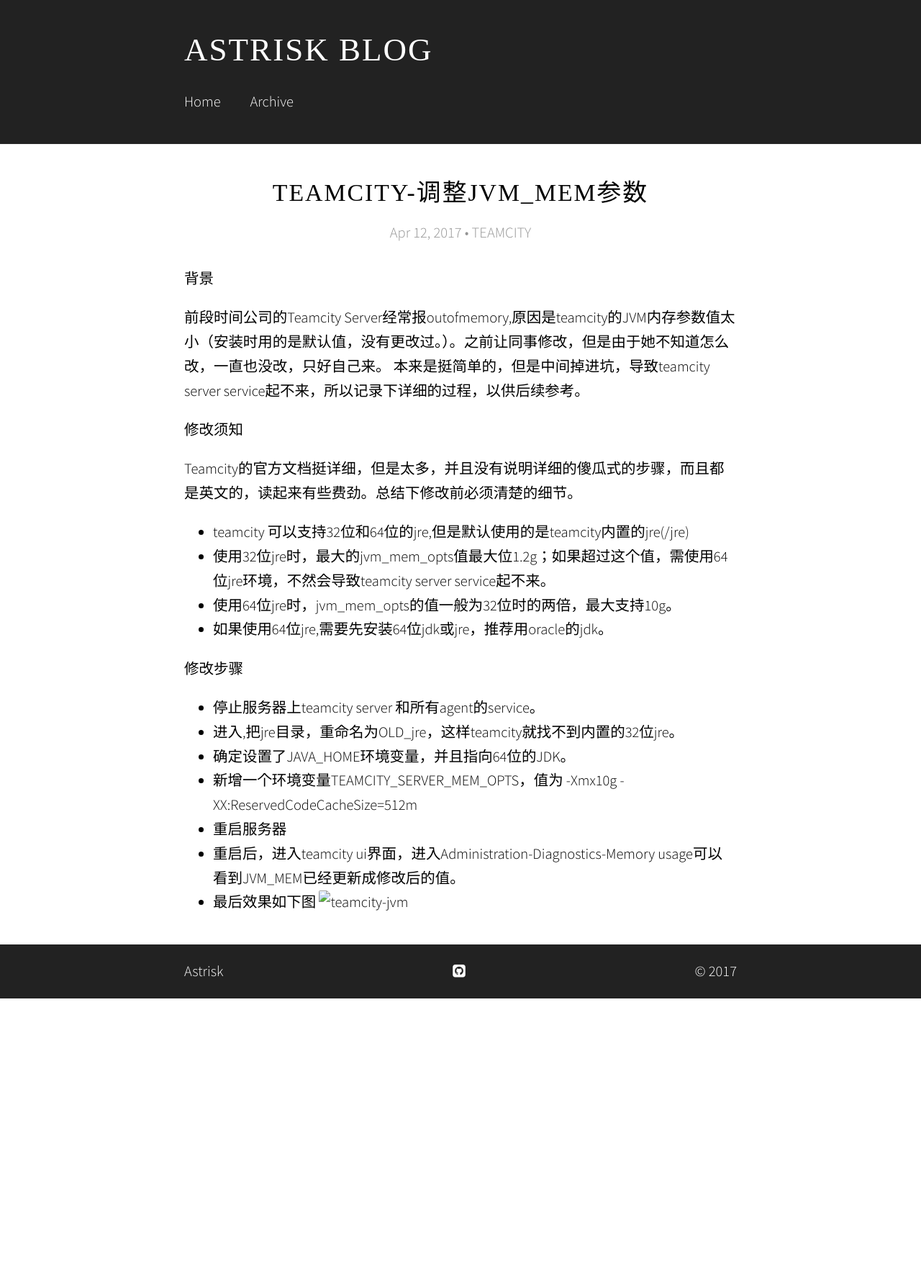
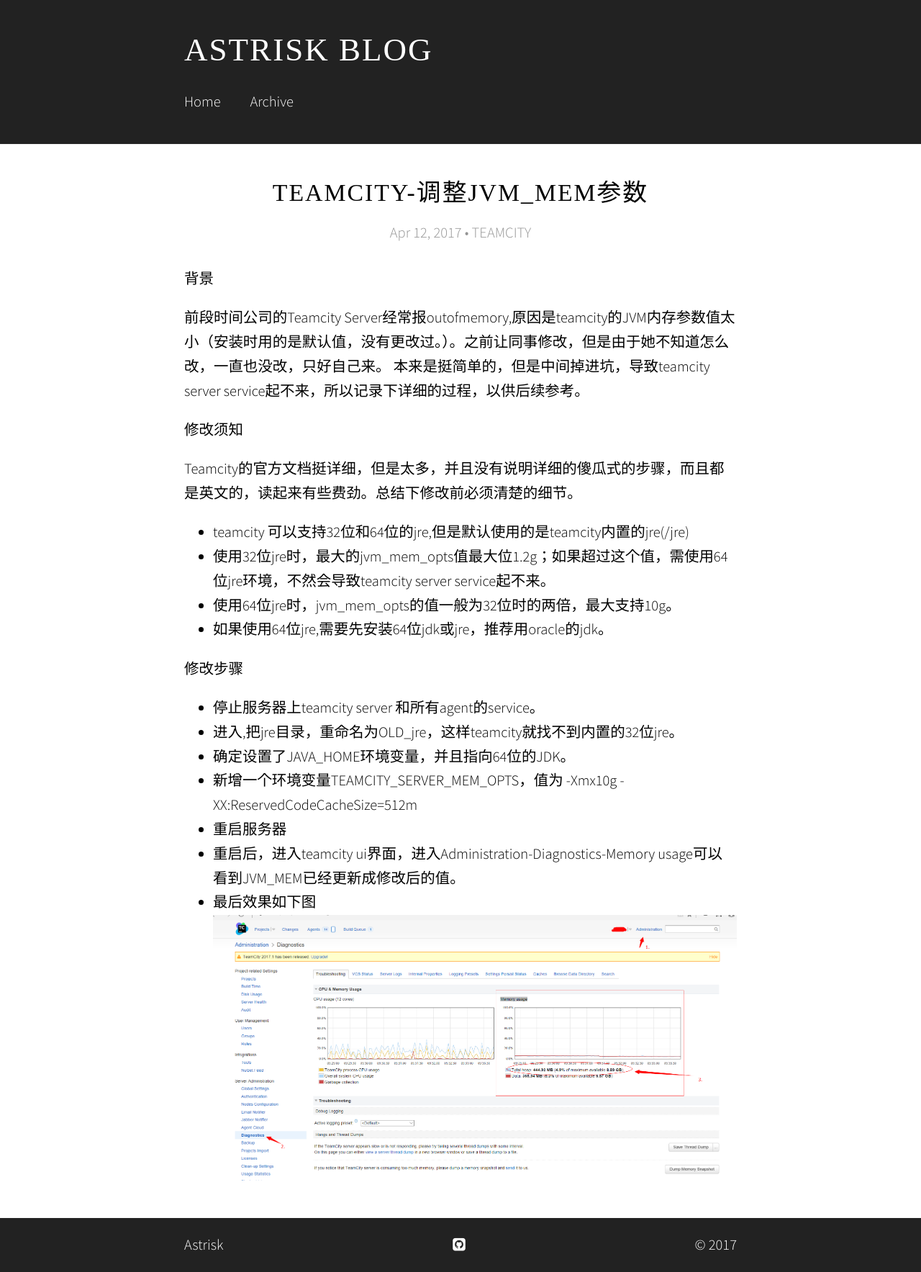
Before and after one commit to astrisk/astrisk.github.io, a Jekyll site: the page built from _posts/2017-04-12-teamcity-jvm.md, in a window 1280 px wide. Shown: the whole page at 72% size. Built offline with Jekyll 4.4.1, drawn with Linux system fonts in a browser that asks for light colours; some web fonts are replaced; before the commit the page ends 1387 px from its top, so only the background shows below that.

Commit message:
update  image path

```diff
--- a/_posts/2017-04-12-teamcity-jvm.md
+++ b/_posts/2017-04-12-teamcity-jvm.md
@@ -28,4 +28,4 @@
 - 重启服务器
 - 重启后，进入teamcity ui界面，进入Administration-Diagnostics-Memory usage可以看到JVM_MEM已经更新成修改后的值。
 - 最后效果如下图
-![teamcity-jvm](../images/teamcity-jvm.png)
+![teamcity-jvm]({{ site.url }}/images/teamcity-jvm.png)
```
